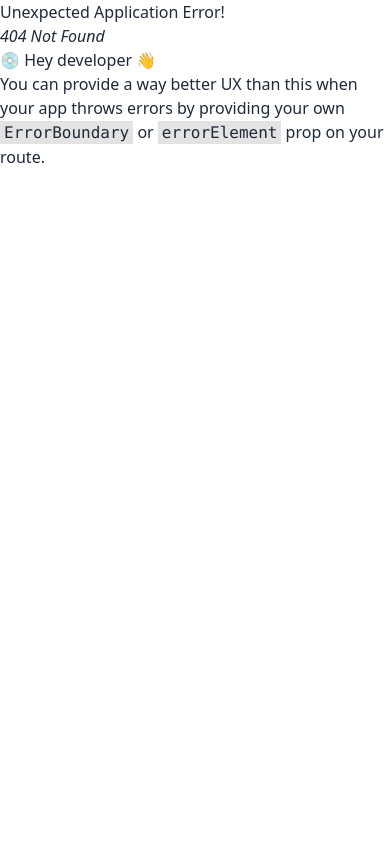
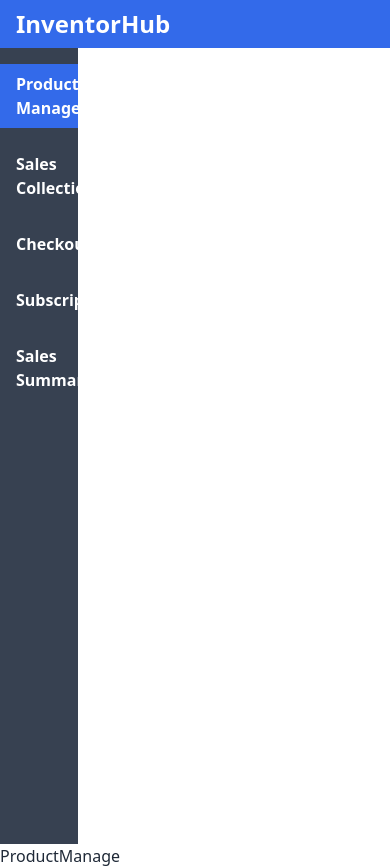
Before and after one commit to ornob90/InventoryManageClient, a React (Vite) app: page /dashboard in a window 390 px wide. Before the commit this address had no page. Before the commit the page ends 844 px from the top, so only its background shows below. Built offline with nearby package versions, Linux system fonts and the light colour scheme.

Commit message:
dashboard nav complete without responsive

```diff
--- /dev/null
+++ b/src/layout/Dashboard.jsx
@@ -0,0 +1,14 @@
+import React from "react";
+import DashboardNav from "../pages/Dashboard/Navigation/DashboardNav";
+import { Outlet } from "react-router-dom";
+
+const Dashboard = () => {
+  return (
+    <div>
+      <DashboardNav />
+      <Outlet />
+    </div>
+  );
+};
+
+export default Dashboard;
--- /dev/null
+++ b/src/pages/Dashboard/Manager/ProductManage/ProductManage.jsx
@@ -0,0 +1,7 @@
+import React from "react";
+
+const ProductManage = () => {
+  return <div>ProductManage</div>;
+};
+
+export default ProductManage;
--- /dev/null
+++ b/src/pages/Dashboard/Manager/SalesCollection/SalesCollection.jsx
@@ -0,0 +1,7 @@
+import React from "react";
+
+const SalesCollection = () => {
+  return <div>SalesCollection</div>;
+};
+
+export default SalesCollection;
--- /dev/null
+++ b/src/pages/Dashboard/Navigation/DashboardNav.jsx
@@ -0,0 +1,58 @@
+import React, { useState } from "react";
+import { Link, NavLink } from "react-router-dom";
+
+const DashboardNav = () => {
+  const [activeNav, setActiveNav] = useState("/dashboard");
+
+  const navItems = [
+    {
+      name: "Product Manage",
+      slug: "/dashboard",
+    },
+    {
+      name: "Sales Collection",
+      slug: "/dashboard/sales-collection",
+    },
+    {
+      name: "Checkout",
+      slug: "/dashboard/checkout",
+    },
+    {
+      name: "Subscription",
+      slug: "/dashboard/subscription",
+    },
+    {
+      name: "Sales Summary",
+      slug: "/dashboard/sales-summary",
+    },
+  ];
+
+  return (
+    <div>
+      <div className="flex items-center justify-between py-2 pl-4 text-2xl font-bold text-white bg-primary">
+        <h1>
+          <Link to="/">InventorHub</Link>
+        </h1>
+      </div>
+      {/* Drawer */}
+      <div className=" h-[calc(100vh-48px)]  bg-gray-700 w-[20%]">
+        <ul className="flex flex-col gap-4 pt-4 font-semibold text-white text-medium">
+          {navItems.map(({ name, slug }) => (
+            <NavLink
+              onClick={() => setActiveNav(slug)}
+              to={slug}
+              key={name}
+              className={
+                activeNav === slug ? "bg-primary pl-4 py-2" : "pl-4 py-2"
+              }
+            >
+              {name}
+            </NavLink>
+          ))}
+        </ul>
+      </div>
+    </div>
+  );
+};
+
+export default DashboardNav;
--- a/src/pages/Home/Navbar.jsx
+++ b/src/pages/Home/Navbar.jsx
@@ -92,14 +92,14 @@ const Navbar = () => {
       <li>
         <NavLink
           onClick={() => setHidden(!hidden)}
-          to="/all-books"
+          to="/dashboard"
           className={({ isActive }) =>
             isActive
               ? "dark:text-dark-mode dark:bg-dark-text font-medium bg-primary text-white py-2 px-3 rounded-sm"
               : "font-medium dark:text-dark-text"
           }
         >
-          All Books
+          Dashboard
         </NavLink>
       </li>
       <li>
```
Also changed, not shown: src/routes/router.jsx (+17 -0 lines).
